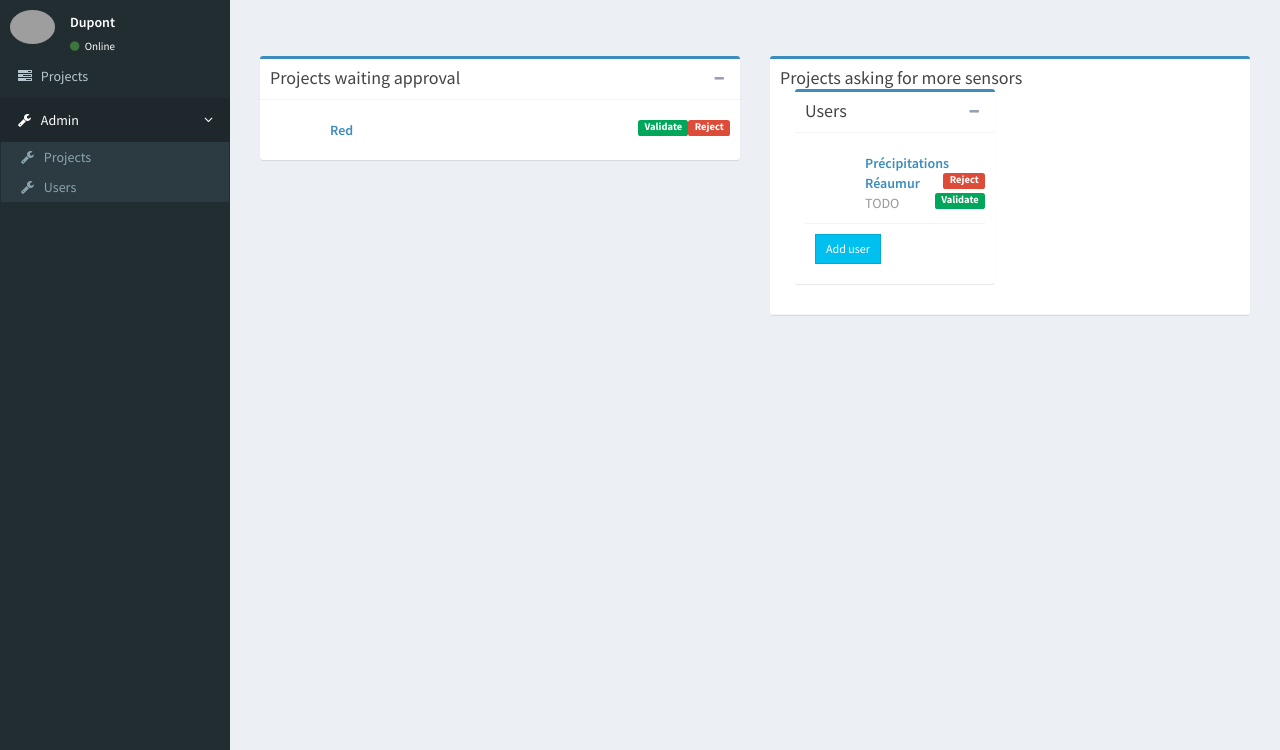
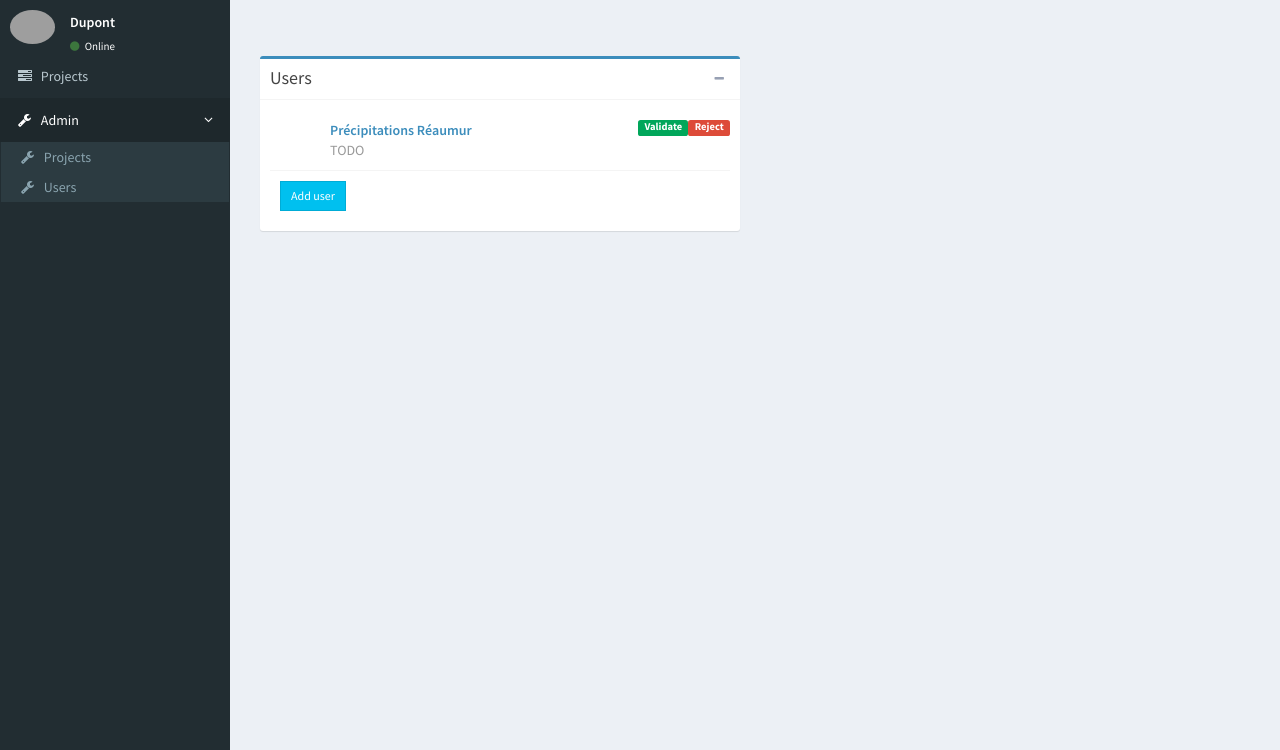
Before and after one commit to OpenWeek/data-logger, a Flask app: page /admin/users in a window 1280 px wide. Shown: the part 50-800 px from the top of the page. Run offline with Flask 2, Linux system fonts and the light colour scheme; parts of the project's set-up code (start-up, migrations or seed data) failed here and were passed over; some libraries are stand-ins or nearby versions; grey boxes are pictures that could not be loaded.

Commit message:
corrected admin

```diff
--- a/data_logger/templates/adminUsers.html
+++ b/data_logger/templates/adminUsers.html
@@ -1,48 +1,5 @@
 {% extends "base.html" %}
 {% block body %}
-
-<div class="col-md-6">
-    <div class="box box-primary">
-
-
-            <div class="box-header with-border">
-              <h3 class="box-title">Projects waiting approval</h3>
-
-              <div class="box-tools pull-right">
-                <button type="button" class="btn btn-box-tool" data-widget="collapse"><i class="fa fa-minus"></i>
-                </button>
-              </div>
-            </div>
-            <!-- /.box-header -->
-            <div class="box-body">
-              <ul class="products-list product-list-in-box">
-                  {% for project in projects_ask_approval %}
-                <li class="item">
-                  <div class="product-info">
-                    <a href="/project/{{project.id}}" class="product-title">{{project.name}}</a>
-                    <a class="label label-danger pull-right" href="/admin/reject/project/id">Reject</a>
-                      <a class="label label-success pull-right" href="/admin/approve/project/id">Validate</a>
-                      <span class="product-description">
-
-                      </span>
-                  </div>
-                </li>
-                {% endfor %}
-
-                <!-- /.item -->
-              </ul>
-            </div>
-    </div>
-
-    </div>
-    <div class="col-md-6">
-
-    <div class="box box-primary">
-
-
-            <div class="box-header with-border">
-              <h3 class="box-title">Projects asking for more sensors</h3>
-
 
 
     <div class="col-md-6">
```
